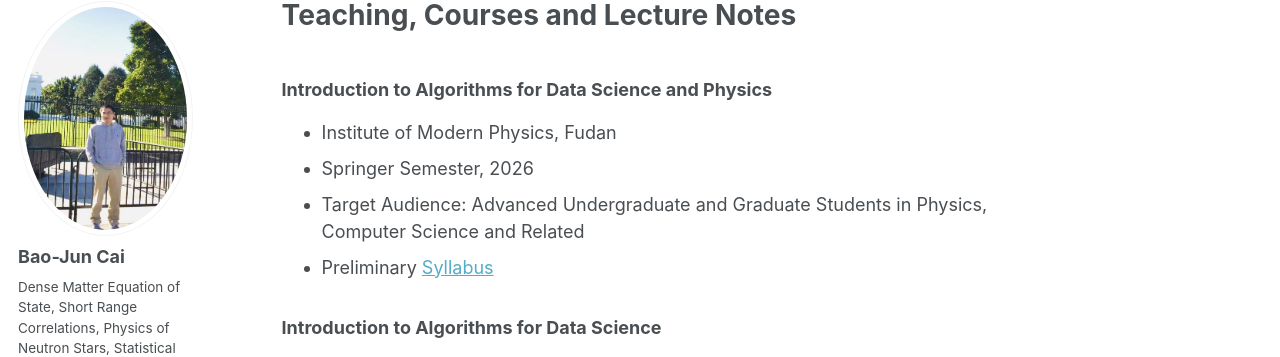
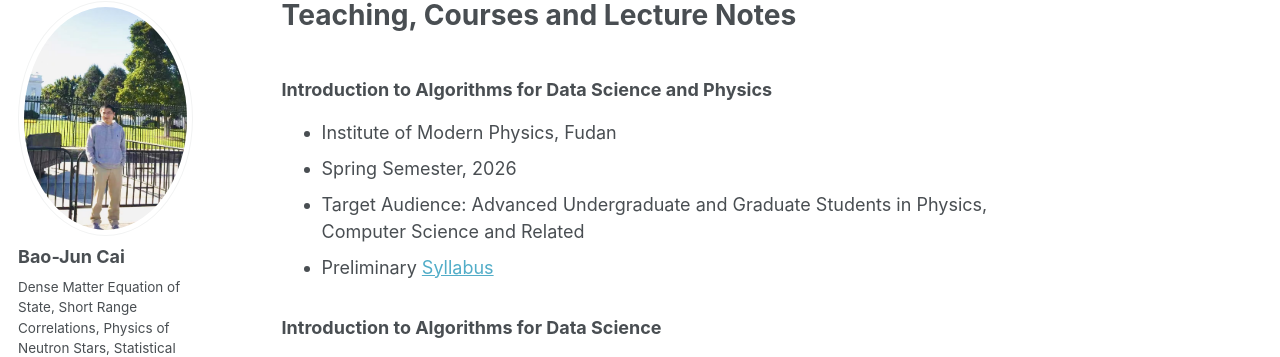
Before and after one commit to bjcai-phys/bjcai-phys.github.io, a Jekyll site: the page built from _pages/tcs.md, in a window 1280 px wide and 1172 px high. Shown: the part 98-455 px from the top of the window. Built offline with Jekyll 4.4.1, drawn with Linux system fonts in a browser that asks for light colours; some web fonts are replaced.

Commit message:
Update tcs.md

```diff
--- a/_pages/tcs.md
+++ b/_pages/tcs.md
@@ -7,7 +7,7 @@ author_profile: true
 
 ### Introduction to Algorithms for Data Science and Physics
 * Institute of Modern Physics, Fudan
-* Springer Semester, 2026
+* Spring Semester, 2026
 * Target Audience: Advanced Undergraduate and Graduate Students in Physics, Computer Science and Related
 * Preliminary [Syllabus](https://bjcai-phys.github.io/images/Syllabus-2026-DataScience.pdf)
 
```
